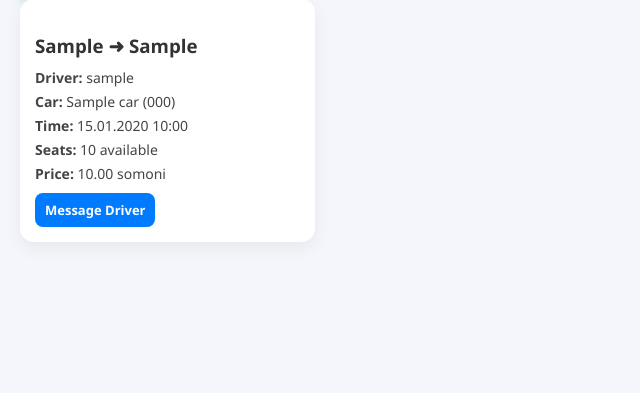
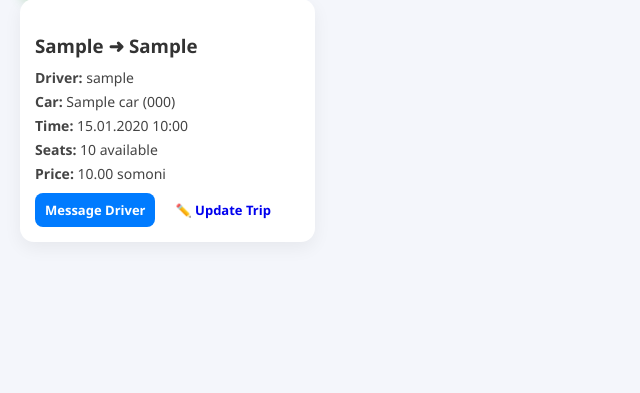
Before and after one commit to Xurwed9/hamsafar-backend, a Django app: page / in a window 1280 px wide. Shown: the part 298-691 px from the top of the page, without its empty margins (0-640 px from the left). Run offline with Django 5.2, Linux system fonts and the light colour scheme; a user stored in the database is signed in; tables that the repository leaves empty hold one stand-in row (values such as "Sample post").

Commit message:
update trip

```diff
--- a/templates/hamsafar/trip_list.html
+++ b/templates/hamsafar/trip_list.html
@@ -63,6 +63,12 @@
                            class="btn message-btn">
                             Message Driver
                         </a>
+                         {% if request.user == trip.driver %}
+        <a href="{% url 'update_trip' trip.id %}"
+           class="btn update-btn">
+            ✏️ Update Trip
+        </a>
+    {% endif %}
 
                         {% if not request.user.is_driver %}
 
```
